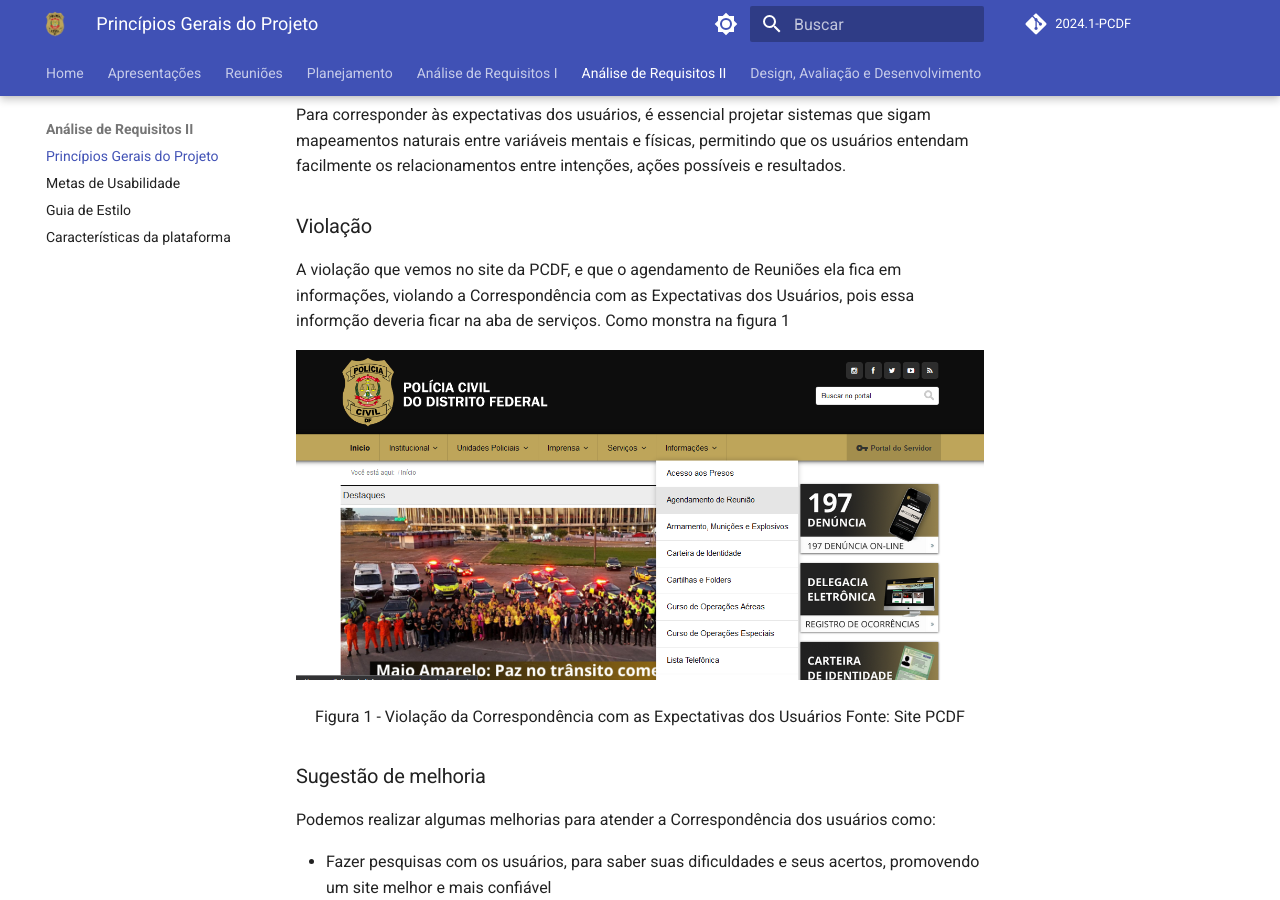
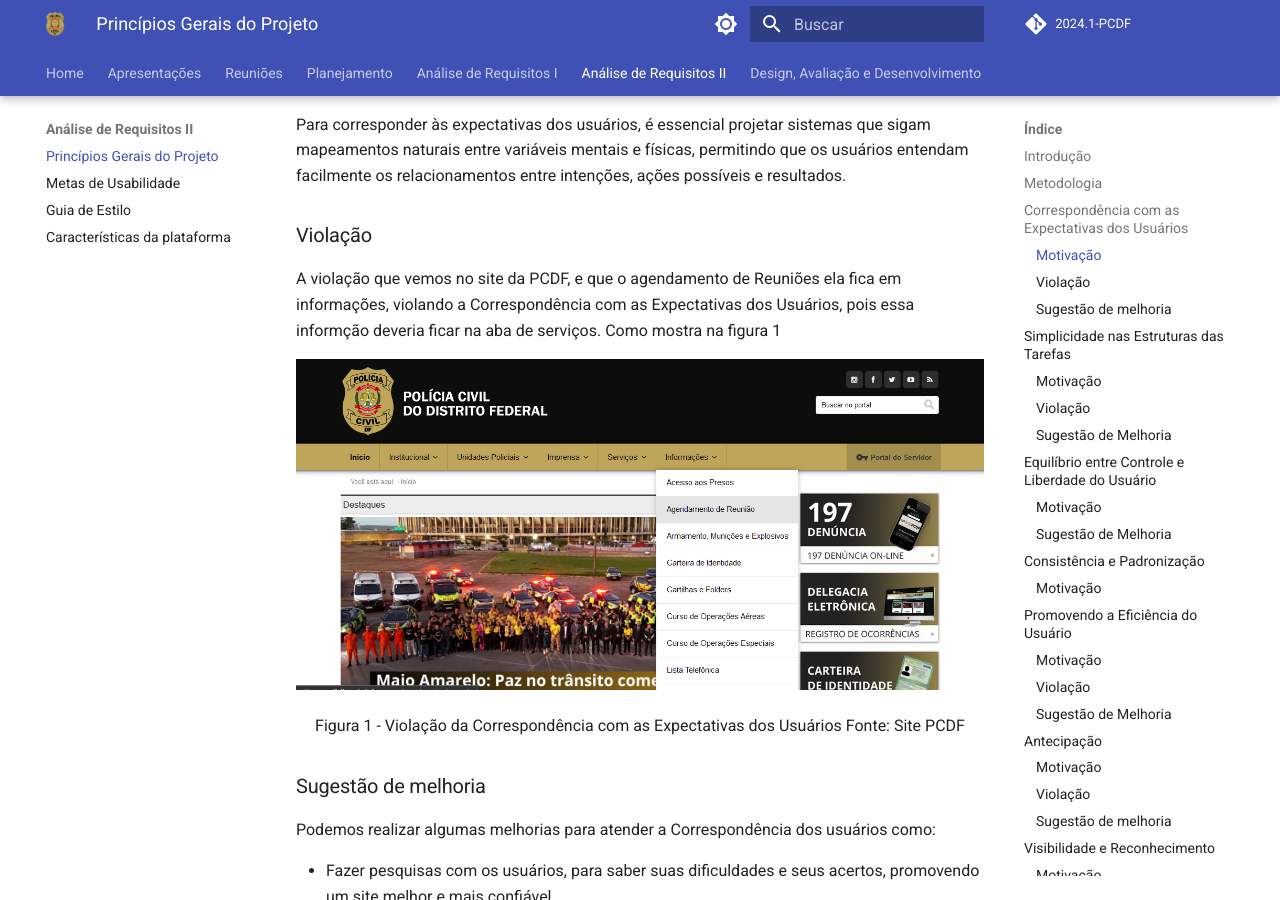
Before and after one commit to Interacao-Humano-Computador/2024.1-PCDF, an MkDocs documentation site: the page built from docs/analise_requisitos2/principios_gerais.md, in a window 1280 px wide and 900 px high, scrolled down 952 px. Built offline with MkDocs 1.6.1 and Material for MkDocs 9.7.7, drawn with Linux system fonts in a browser that asks for light colours; comment, search, counter and statistics services are not loaded.

Commit message:
correções

```diff
--- a/docs/analise_requisitos2/principios_gerais.md
+++ b/docs/analise_requisitos2/principios_gerais.md
@@ -1,4 +1,4 @@
-# Introdução
+## Introdução
 O autor Norman (1988) ressalta a importância de projetar sistemas com um modelo conceitual claro, que os usuários possam entender facilmente. Esse modelo deve ajudar a entender como as ações e informações do sistema se relacionam com o conhecimento do mundo. Ele enfatiza que o design deve facilitar a determinação das ações possíveis em cada momento, tornar as coisas visíveis, permitir a avaliação do estado atual do sistema e seguir mapeamentos naturais entre intenções, ações e resultados.
 
 As diretrizes comuns em Interação Humano-Computador (IHC) incluem corresponder às expectativas dos usuários, simplificar as tarefas, equilibrar controle e liberdade do usuário, manter consistência e padronização, promover eficiência, antecipar necessidades do usuário, garantir visibilidade e reconhecimento, fornecer conteúdo relevante e expressão adequada, e projetar para erros. Essas diretrizes são essenciais para o design de interação e interface eficazes.
@@ -14,7 +14,7 @@
 Para corresponder às expectativas dos usuários, é essencial projetar sistemas que sigam mapeamentos naturais entre variáveis mentais e físicas, permitindo que os usuários entendam facilmente os relacionamentos entre intenções, ações possíveis e resultados.
 
 ### Violação
-A violação que vemos no site da PCDF, e que o agendamento de Reuniões ela fica em informações, violando a Correspondência com as Expectativas dos Usuários, pois essa informção deveria ficar na aba de serviços. Como monstra na figura 1
+A violação que vemos no site da PCDF, e que o agendamento de Reuniões ela fica em informações, violando a Correspondência com as Expectativas dos Usuários, pois essa informção deveria ficar na aba de serviços. Como mostra na figura 1
 
 ![Página Seleção do Crime](../assets/Analise_Requisitos/Correspondência%20com%20as%20Expectativas%20dos%20Usuários.png)
 <div align="center">
```
